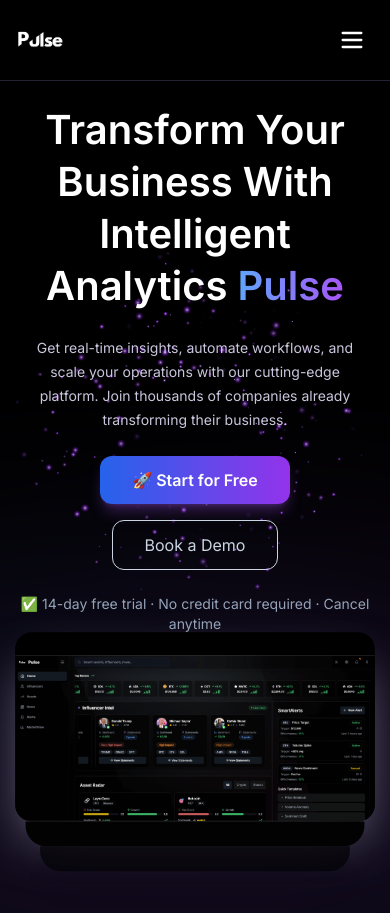
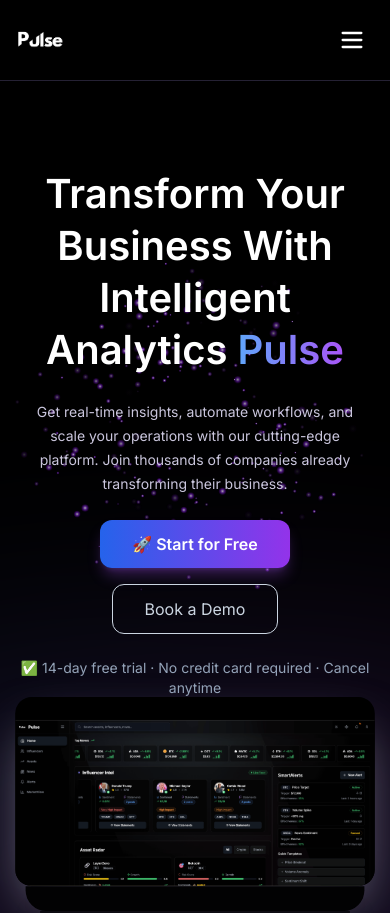
Before and after one commit to winsnew/Pulse-LandingPage, a Next.js app: page / in a window 390 px wide. Shown: the top 913 px of the page. Built offline with nearby package versions, Linux system fonts and the light colour scheme.

Commit message:
update hero section, custom padding

```diff
--- a/components/sections/Hero.tsx
+++ b/components/sections/Hero.tsx
@@ -18,7 +18,7 @@ const Hero = () => {
     const scaleImage = useTransform(scrollYProgress, [0, 1], [1, 1.05]);
     return (
         <ScrollRevealWrapper>
-            <section className="pt-[6rem] md:pt-[10rem] -mt-[4.25rem]" id="hero">
+            <section className="pt-[10rem] md:pt-[10rem] -mt-[4.25rem]" id="hero">
                 <div className="container relative" ref={parallaxRef}>
                     <motion.div
                         className="relative z-10 max-w-full mx-auto text-center mb-20 md:mb-28 lg:mb-32"
```
